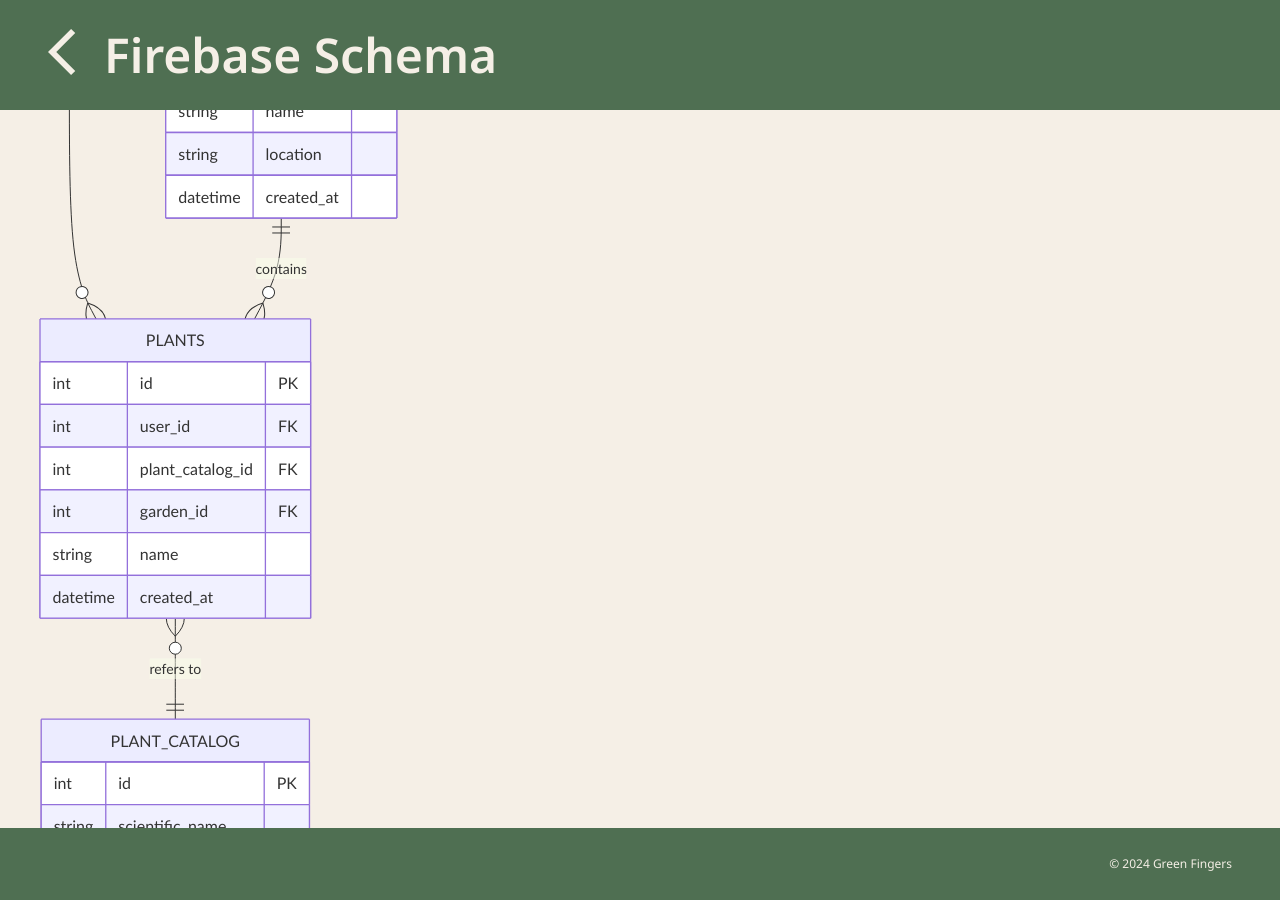
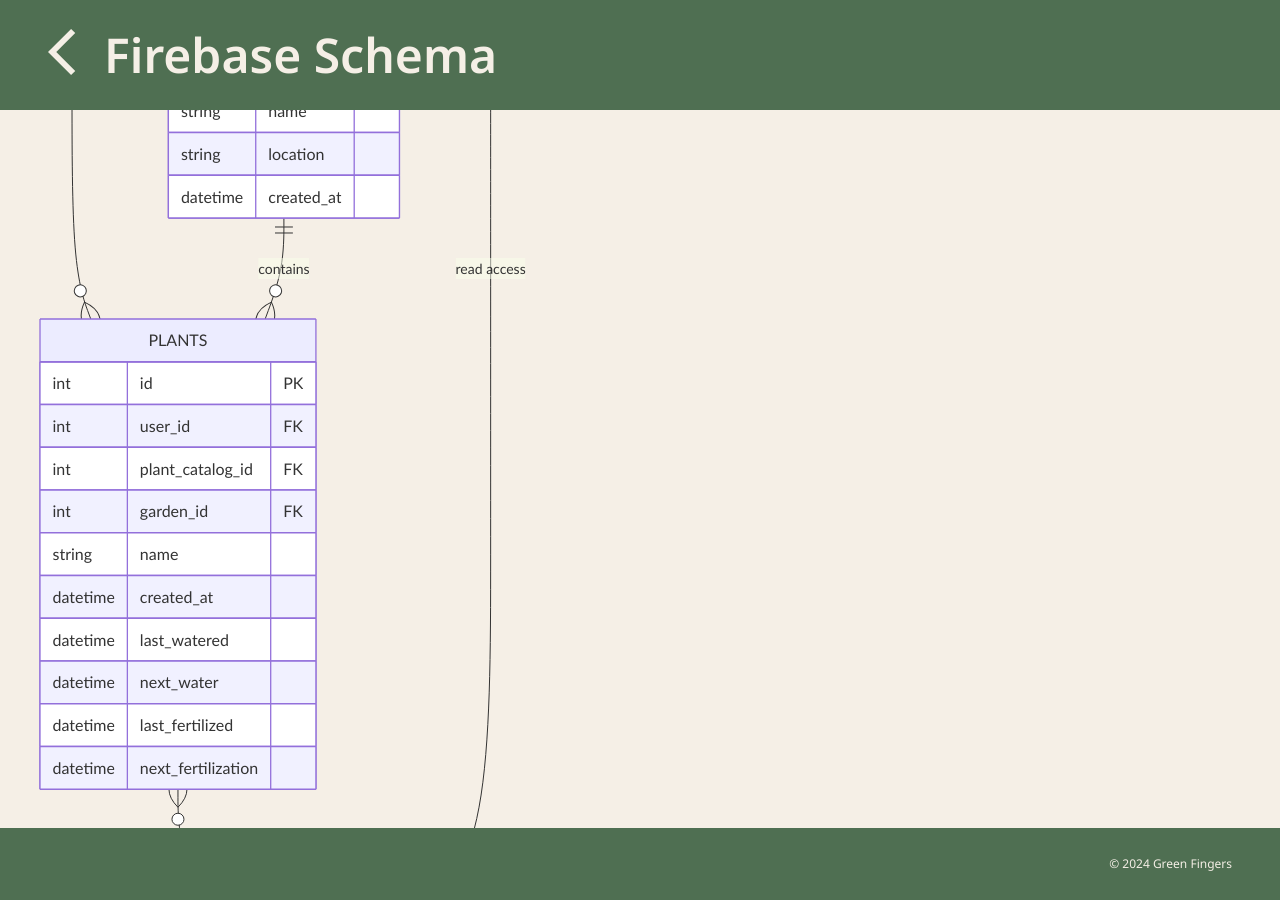
Before and after one commit to Green-Fingers-App/gardeningApp, a Jekyll site: the page built from docs/_posts/2024-11-14-database.md, in a window 1280 px wide and 900 px high, scrolled down 701 px. Built offline with Jekyll 4.4.1, drawn with Linux system fonts in a browser that asks for light colours; comment, search, counter and statistics services are not loaded.

Commit message:
Update 2024-11-14-database.md

```diff
--- a/docs/_posts/2024-11-14-database.md
+++ b/docs/_posts/2024-11-14-database.md
@@ -32,6 +32,10 @@ erDiagram
         int garden_id FK
         string name
         datetime created_at
+        datetime last_watered
+        datetime next_water
+        datetime last_fertilized
+        datetime next_fertilization
     }
     GARDENS {
         int id PK
@@ -41,8 +45,10 @@ erDiagram
         datetime created_at
     }
 
+    %% Relationships
     USERS ||--o{ PLANTS : "owns"
     USERS ||--o{ GARDENS : "owns"
     PLANTS }o--|| PLANT_CATALOG : "refers to"
     GARDENS ||--o{ PLANTS : "contains"
+    USERS ||--|{ PLANT_CATALOG : "read access"
 </div>
```
